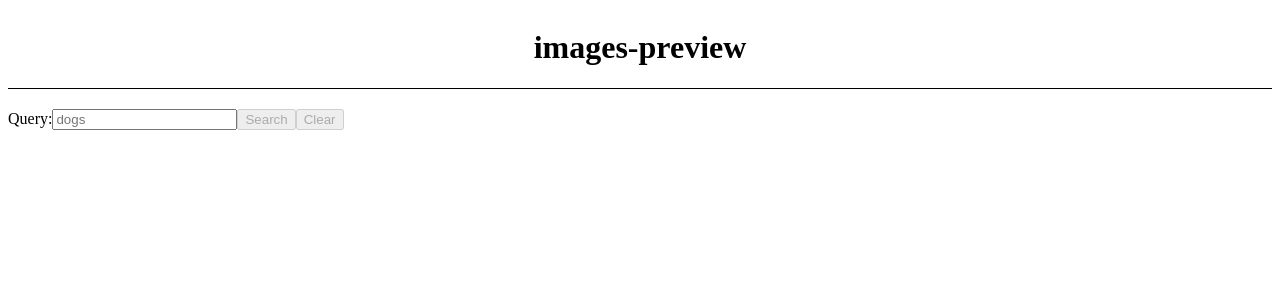
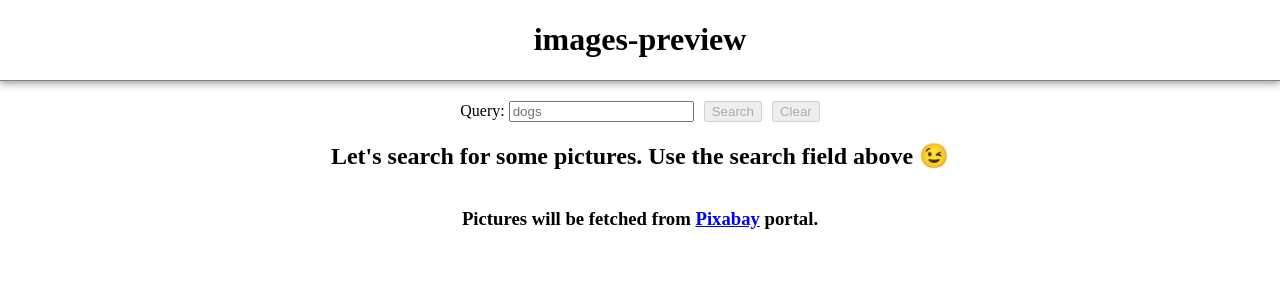
Before and after one commit to vlvereta/images-preview, a React (Create React App) app: page / in a window 1280 px wide. Shown: the top 300 px of the page. Built offline with nearby package versions, Linux system fonts and the light colour scheme; no server answers.

Commit message:
The task was finished.

```diff
--- a/src/App.tsx
+++ b/src/App.tsx
@@ -6,6 +6,8 @@ import { IBaseState } from './types/baseState';
 import SearchForm from './containers/SearchForm';
 import { ISuccessResponse } from './types/ISuccessResponse';
 import PicturesContainer from './containers/PicturesContainer';
+
+import './styles.css';
 
 const ApiService = new Service();
 
@@ -53,7 +55,6 @@ const App = () => {
       <Header />
       <main>
         <SearchForm fetchPictures={fetchPictures} onClear={clearState} />
-        <section>
         {
           picturesState.isFetching
             ? <p>Fetching...</p>
@@ -61,9 +62,13 @@ const App = () => {
               ? <p style={{ color: 'red' }}>{picturesState.error}</p>
               : picturesState.data
                 ? <PicturesContainer data={picturesState.data} />
-                  : undefined
+                : (
+                  <>
+                    <h2>Let's search for some pictures. Use the search field above &#x1f609;</h2>
+                    <h3>Pictures will be fetched from <a href="https://www.pixabay.com">Pixabay</a> portal.</h3>
+                  </>
+                )
         }
-        </section>
       </main>
     </>
   );
--- a/src/components/Header/styles.css
+++ b/src/components/Header/styles.css
@@ -1,7 +1,8 @@
 header {
-  border-bottom: 1px solid black;
+  border-bottom: 1px solid gray;
   margin-bottom: 20px;
   display: flex;
   align-items: center;
   justify-content: center;
+  box-shadow: 0 4px 8px 0 rgba(0, 0, 0, 0.2), 0 2px 5px 0 rgba(0, 0, 0, 0.19);
 }
--- a/src/components/PictureBlock/styles.css
+++ b/src/components/PictureBlock/styles.css
@@ -11,6 +11,7 @@
   align-items: center;
   padding: 10px;
   justify-content: space-around;
+  box-shadow: 0 4px 8px 0 rgba(0, 0, 0, 0.2), 0 2px 5px 0 rgba(0, 0, 0, 0.19);
 }
 
 .picture-block:hover {
--- a/src/containers/PicturesContainer/index.tsx
+++ b/src/containers/PicturesContainer/index.tsx
@@ -11,14 +11,14 @@ interface IPicturesContainerProps {
 
 const PicturesContainer: React.FC<IPicturesContainerProps> = ({ data: { totalHits, hits } }) => {
   return (
-    <div className='pictures-container'>
-      <h2>Let's preview what was found. Total hits: {totalHits} &#x1f609;</h2>
+    <section className='pictures-container'>
+      <h2>Let's preview what pictures were found. Total hits: {totalHits} &#x1f609;</h2>
       <div className='pictures-wrapper'>
         {hits.map(hit => (
           <PictureBlock key={hit.id} pictureBlockData={hit} />
         ))}
       </div>
-    </div>
+    </section>
   );
 };
 
--- a/src/containers/SearchForm/index.tsx
+++ b/src/containers/SearchForm/index.tsx
@@ -1,4 +1,6 @@
 import React, { useState } from 'react';
+
+import './styles.css';
 
 interface ISearchFormProps {
   onClear: () => void;
@@ -20,9 +22,9 @@ const SearchForm: React.FC<ISearchFormProps> = ({ onClear, fetchPictures }) => {
   };
 
   return (
-    <form onSubmit={handleSubmit}>
+    <form onSubmit={handleSubmit} className='search-form'>
       <label>
-        Query:
+        Query:&nbsp;
         <input
           type="text"
           value={query}
--- /dev/null
+++ b/src/containers/SearchForm/styles.css
@@ -0,0 +1,5 @@
+.search-form {
+  display: grid;
+  gap: 10px;
+  grid-template-columns: auto auto auto;
+}
--- /dev/null
+++ b/src/styles.css
@@ -0,0 +1,11 @@
+html, body {
+  margin: 0;
+  padding: 0;
+}
+
+main {
+  display: flex;
+  align-items: center;
+  flex-direction: column;
+  justify-content: center;
+}
```
Lines whose indentation alone changed are shown as unchanged.
